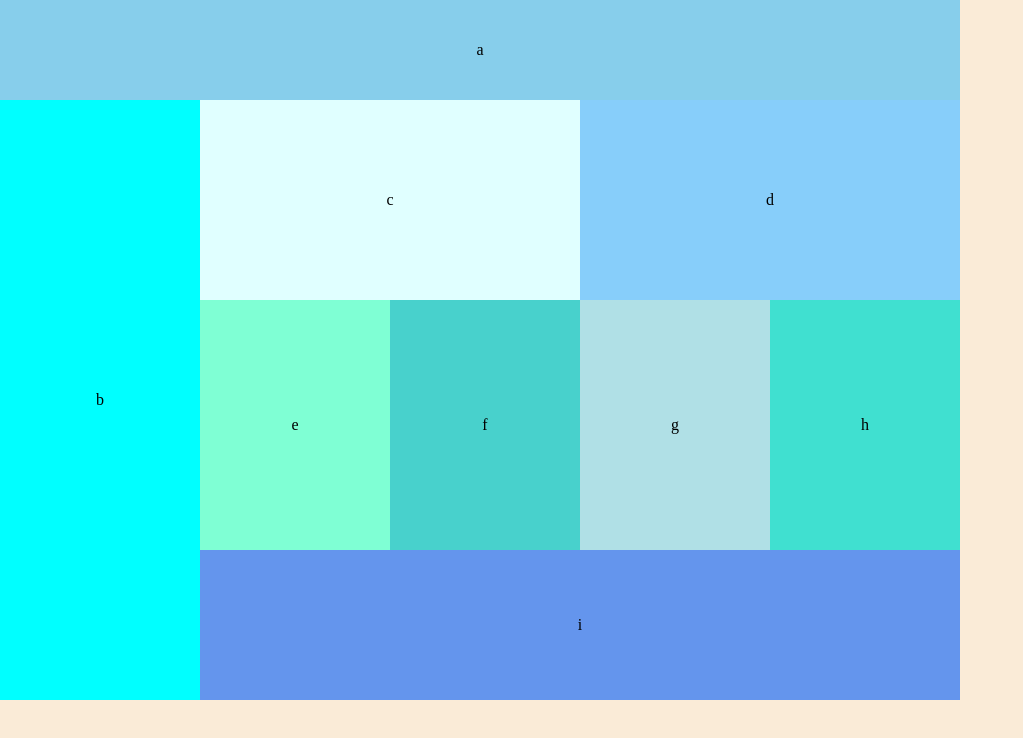
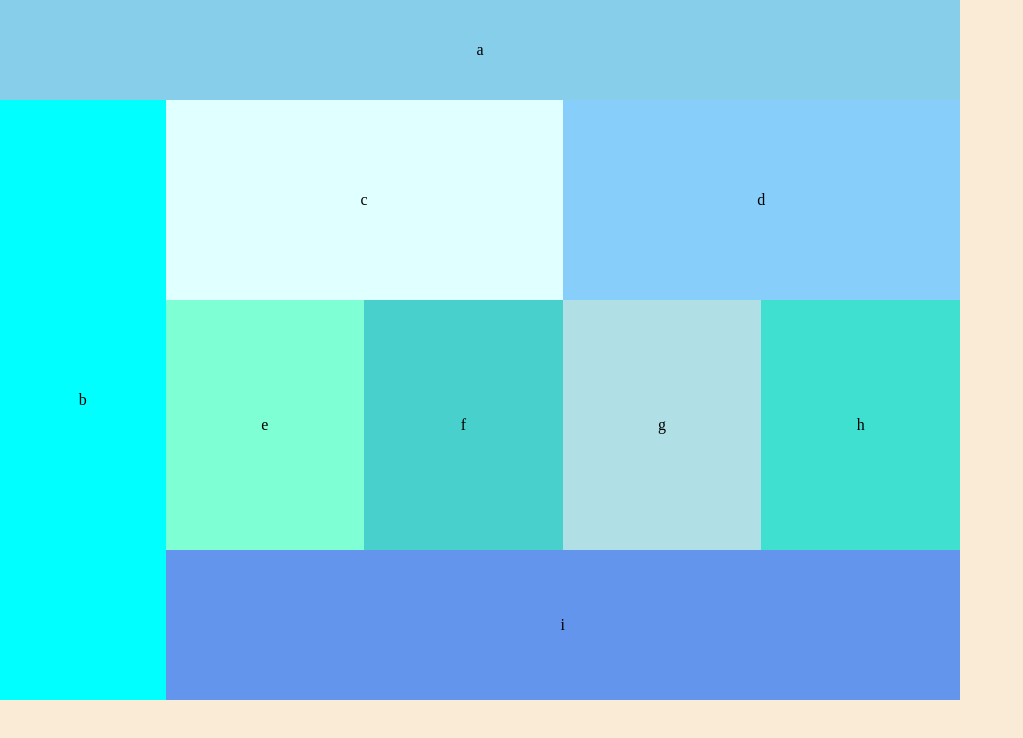
Before and after one commit to vorSherer/301-lab-04a, a plain HTML site: page index.html in a window 1280 px wide. Shown: the whole page, without its empty margins (0-1023 px from the left). Drawn offline with Linux system fonts and the light colour scheme.

Commit message:
Replaced CSS Floats with Flexbox functionality.

```diff
--- a/css/layout.css
+++ b/css/layout.css
@@ -5,6 +5,8 @@
 .main {
     height: 250px;
     width: 100%;
+    display: flex;
+    flex-direction: column;
 }
 
 .nav {
@@ -15,10 +17,11 @@
 .subheads {
     height: 500px;
     width: 100%;
+    display: flex;
+    flex-wrap: wrap;
 }
 
 .subheads p {
-    float: left;
     width: 100%;
 }
 
@@ -30,7 +33,6 @@
         }
 
         footer {
-            float: right;
             height: 17%;
             width: 100%;
         }
@@ -40,29 +42,32 @@
             width: 100%;
         }
 
+        .articles {
+            height: 53%;
+            width: 100%
+        }
+
         .main {
-            float: right;
-            height: 24%;
+            height: 44%;
             width: 100%;
+            display: flex;
+            flex-direction: row;
         }
 
         .main p {
             width: 50%;
         }
         .nav {
-            float: left;
             height: 17%;
             width: 100%;
         }
 
         .subheads {
-            float: right;
-            height: 30%;
+            height: 56%;
             width: 100%;
         }
 
         .subheads p {
-            float: left;
             width:25%;
         }
 
@@ -75,9 +80,8 @@
     }
 
     footer {
-        float: right;
         height: 150px;
-        width: 760px;
+        width: 100%;
     }
 
     header {
@@ -85,25 +89,35 @@
         width: 960px;
     }
 
+    main {
+        display: flex;
+        flex-direction: row;
+        width: 100%;
+    }
+
+    .articles {
+        display: flex;
+        flex-direction: column;
+
+    }
+
     .main {
-        float: right;
+        display: flex;
+        flex-direction: row;
         height: 200px;
-        width: 760px;
+        width: 100%;
     }
 
     .nav {
-        float: left;
         height: 600px;
         width: 200px;
     }
 
     .subheads {
-        float: right;
         height: 250px;
-        width: 760px;
+        width: 100%;
     }
 
     .subheads p {
-        float: left;
     }
 }
--- a/index.html
+++ b/index.html
@@ -16,6 +16,7 @@
         <nav class="nav">
             <p id="two">b</p>
         </nav>
+        <div class="articles">
         <section class="main">
             <p id="three">c</p>
             <p id="four">d</p>
@@ -26,10 +27,11 @@
             <p id="seven">g</p>
             <p id="eight">h</p>
         </section>
+        <footer>
+            <p id="nine">i</p>
+        </footer>
+    </div>
     </main>
-    <footer>
-        <p id="nine">i</p>
-    </footer>
     <!-- <script src="https://code.jquery.com/jquery-3.1.1.js"></script>
     <script src="./js/app.js"></script> -->
     </body>
```
